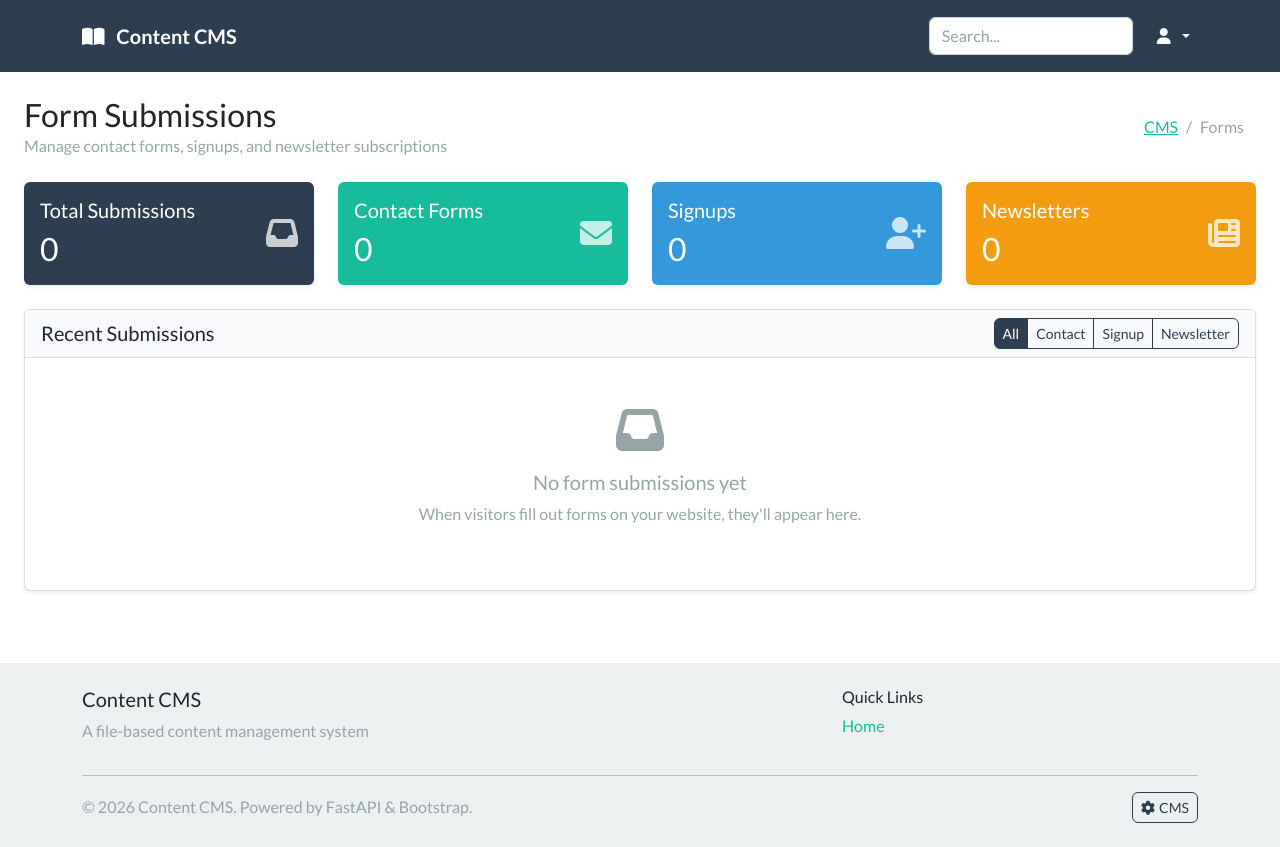
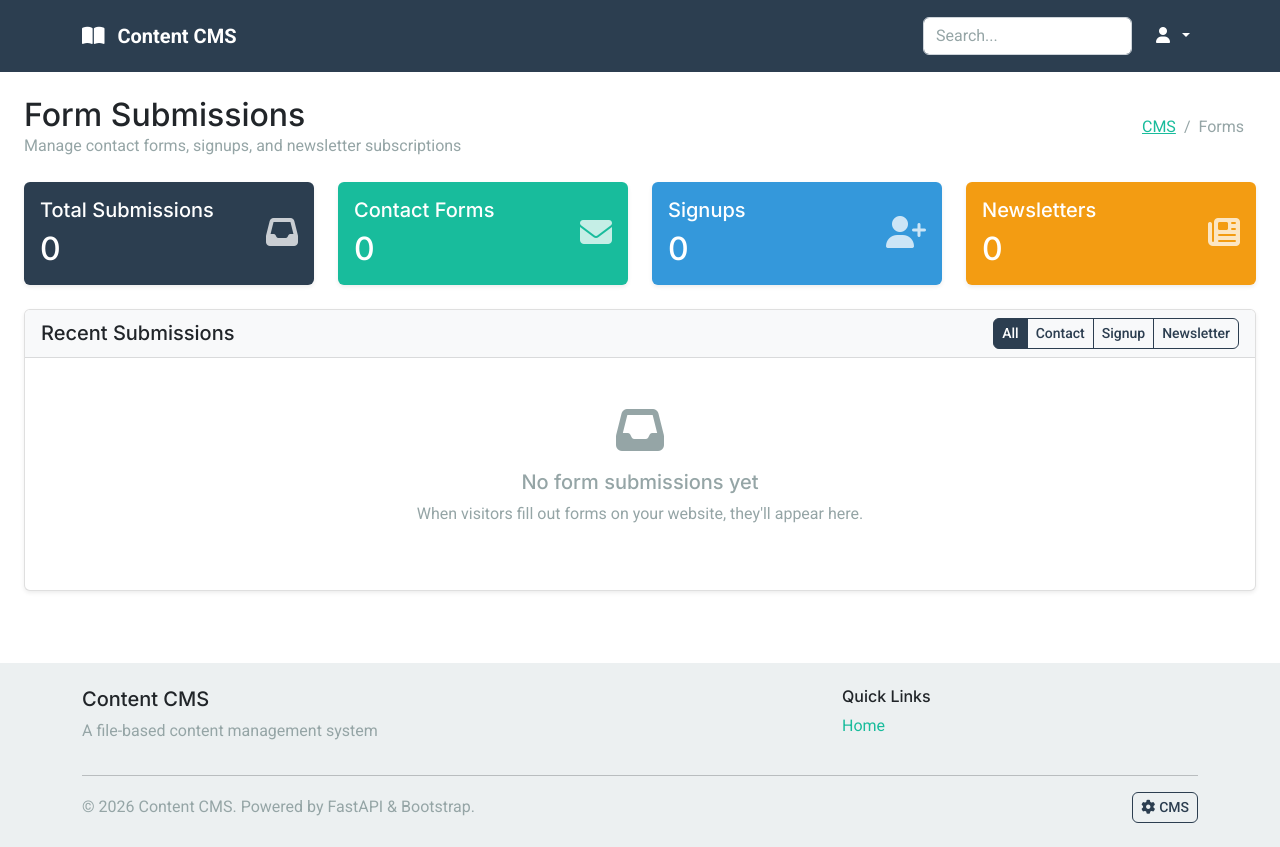
Before and after one commit to mze3e/FlashPages, a FastAPI app: page /cms/forms in a window 1280 px wide. Run offline with FastAPI, Linux system fonts and the light colour scheme; the visitor is signed in with stand-in values (Sample User, id 1); parts of the project's set-up code (start-up, migrations or seed data) failed here and were passed over; some libraries are stand-ins or nearby versions.

Commit message:
feat: implement theme settings page to manage site typography and color palette

```diff
--- a/app/cms/routes.py
+++ b/app/cms/routes.py
@@ -292,3 +292,67 @@ async def view_forms(request: Request, user = Depends(require_auth)):
         )
     finally:
         db.close()
+
+@router.get("/settings", response_class=HTMLResponse)
+async def view_settings(request: Request, user = Depends(require_auth)):
+    """View theme settings"""
+    templates = get_templates()
+    config = get_config()
+
+    tmpl = templates.get_template("cms/settings.html")
+    return tmpl.render(
+        request=request,
+        user=user,
+        site=config.get('site', {}),
+        theme_settings=config.get('site', {}).get('theme_settings', {}),
+        csrf_token=get_csrf_token(request)
+    )
+
+@router.post("/settings")
+async def save_settings(
+    request: Request,
+    heading_font: str = Form(...),
+    body_font: str = Form(...),
+    primary_color: str = Form(...),
+    secondary_color: str = Form(...),
+    background_color: str = Form(...),
+    text_color: str = Form(...),
+    csrf_token: str = Form(...),
+    user = Depends(require_auth)
+):
+    """Save theme settings"""
+    verify_csrf_token(request, csrf_token)
+
+    config_path = Path("config.yaml")
+    if config_path.exists():
+        import yaml
+        with open(config_path, 'r', encoding='utf-8') as f:
+            config = yaml.safe_load(f)
+
+        if 'site' not in config:
+            config['site'] = {}
+
+        config['site']['theme_settings'] = {
+            'heading_font': heading_font,
+            'body_font': body_font,
+            'primary_color': primary_color,
+            'secondary_color': secondary_color,
+            'background_color': background_color,
+            'text_color': text_color
+        }
+
+        with open(config_path, 'w', encoding='utf-8') as f:
+            yaml.dump(config, f, default_flow_style=False, sort_keys=False)
+
+    templates = get_templates()
+    config = get_config() # Reload config
+
+    tmpl = templates.get_template("cms/settings.html")
+    return tmpl.render(
+        request=request,
+        user=user,
+        site=config.get('site', {}),
+        theme_settings=config.get('site', {}).get('theme_settings', {}),
+        csrf_token=get_csrf_token(request),
+        success_message="Theme settings saved successfully."
+    )
--- a/config.yaml
+++ b/config.yaml
@@ -2,6 +2,13 @@ site:
   name: "Content CMS"
   base_url: "http://localhost:5000"
   theme: "flatly"  # bootswatch theme
+  theme_settings:
+    primary_color: "#2C3E50"
+    secondary_color: "#95A5A6"
+    background_color: "#FFFFFF"
+    text_color: "#212529"
+    heading_font: "Inter"
+    body_font: "Roboto"
 
 content:
   dir: "content/pages"
--- a/templates/partials/head.html
+++ b/templates/partials/head.html
@@ -31,5 +31,65 @@
 <!-- Custom CSS -->
 <link rel="stylesheet" href="/static/css/custom.css">
 
+{% if site.theme_settings %}
+<!-- Google Fonts -->
+<link rel="preconnect" href="https://fonts.googleapis.com">
+<link rel="preconnect" href="https://fonts.gstatic.com" crossorigin>
+{% set fonts = [] %}
+{% if site.theme_settings.heading_font %}{% set _ = fonts.append(site.theme_settings.heading_font|replace(' ', '+')) %}{% endif %}
+{% if site.theme_settings.body_font and site.theme_settings.body_font != site.theme_settings.heading_font %}{% set _ = fonts.append(site.theme_settings.body_font|replace(' ', '+')) %}{% endif %}
+{% if fonts %}
+<link href="https://fonts.googleapis.com/css2?family={{ fonts|join(':wght@300;400;500;600;700&family=') }}:wght@300;400;500;600;700&display=swap" rel="stylesheet">
+{% endif %}
+
+<!-- Theme Configuration overrides -->
+<style>
+    :root {
+        {% if site.theme_settings.primary_color %}
+        --bs-primary: {{ site.theme_settings.primary_color }};
+        {% endif %}
+        {% if site.theme_settings.secondary_color %}
+        --bs-secondary: {{ site.theme_settings.secondary_color }};
+        {% endif %}
+        {% if site.theme_settings.background_color %}
+        --bs-body-bg: {{ site.theme_settings.background_color }};
+        {% endif %}
+        {% if site.theme_settings.text_color %}
+        --bs-body-color: {{ site.theme_settings.text_color }};
+        {% endif %}
+        {% if site.theme_settings.body_font %}
+        --bs-font-sans-serif: '{{ site.theme_settings.body_font }}', system-ui, -apple-system, "Segoe UI", Roboto, "Helvetica Neue", Arial, sans-serif;
+        --bs-body-font-family: var(--bs-font-sans-serif);
+        {% endif %}
+    }
+
+    {% if site.theme_settings.heading_font %}
+    h1, h2, h3, h4, h5, h6, .h1, .h2, .h3, .h4, .h5, .h6 {
+        font-family: '{{ site.theme_settings.heading_font }}', system-ui, -apple-system, "Segoe UI", Roboto, "Helvetica Neue", Arial, sans-serif !important;
+    }
+    {% endif %}
+
+    {% if site.theme_settings.primary_color %}
+    .btn-primary, .bg-primary {
+        background-color: var(--bs-primary) !important;
+        border-color: var(--bs-primary) !important;
+    }
+    .text-primary {
+        color: var(--bs-primary) !important;
+    }
+    {% endif %}
+
+    {% if site.theme_settings.secondary_color %}
+    .btn-secondary, .bg-secondary {
+        background-color: var(--bs-secondary) !important;
+        border-color: var(--bs-secondary) !important;
+    }
+    .text-secondary {
+        color: var(--bs-secondary) !important;
+    }
+    {% endif %}
+</style>
+{% endif %}
+
 <!-- Favicon -->
 <link rel="icon" type="image/x-icon" href="/static/favicon.ico">
```
Also changed, not shown: templates/cms/index.html (+10 -0 lines), templates/cms/settings.html (added, +145 -0 lines).
